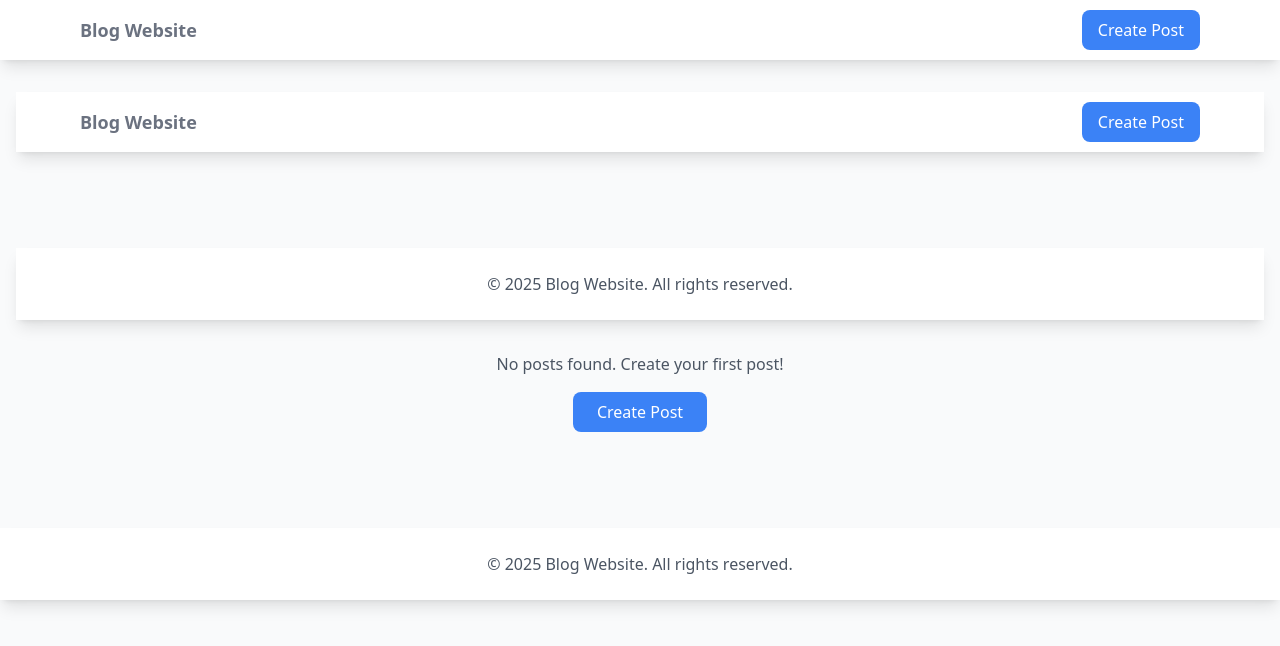
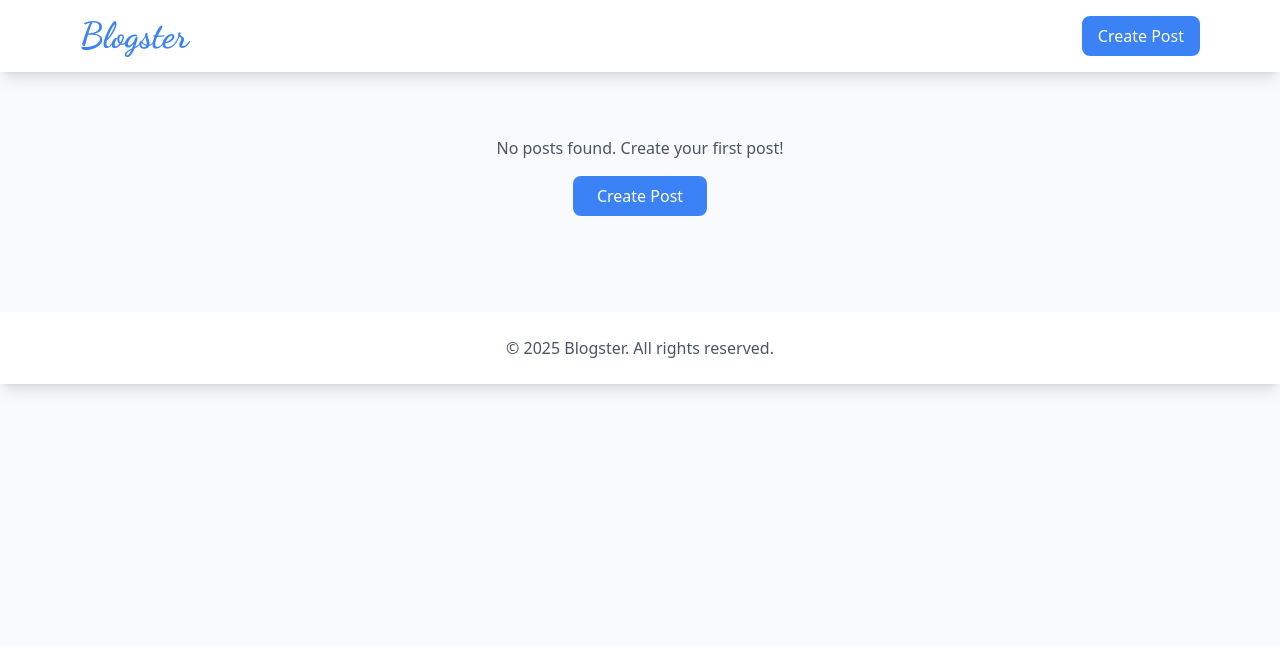
Before and after one commit to hyunkael/BlogWebsite, a Node server app: page / in a window 1280 px wide. Shown: the top 646 px of the page. Run offline with Node 20, Linux system fonts and the light colour scheme; data that the repository does not hold is empty; some libraries are stand-ins or nearby versions.

Commit message:
Change website name and font. Removed double header/footer error type shiii

```diff
--- a/src/views/error.ejs
+++ b/src/views/error.ejs
@@ -1,5 +1,3 @@
-<%- include('layout') %>
-
 <div class="text-center py-16">
     <h1 class="text-4xl font-bold text-gray-800 mb-4">Oops!</h1>
     <p class="text-xl text-gray-600 mb-8"><%= error %></p>
--- a/src/views/index.ejs
+++ b/src/views/index.ejs
@@ -1,5 +1,3 @@
-<%- include('layout') %>
-
 <div class="grid grid-cols-1 md:grid-cols-2 lg:grid-cols-3 gap-6">
     <% posts.forEach(post => { %>
         <div class="bg-white rounded-lg shadow-md overflow-hidden">
--- a/src/views/layout.ejs
+++ b/src/views/layout.ejs
@@ -3,7 +3,8 @@
 <head>
     <meta charset="UTF-8">
     <meta name="viewport" content="width=device-width, initial-scale=1.0">
-    <title>Blog Website</title>
+    <title>Blogster</title>
+    <link href="https://fonts.googleapis.com/css2?family=Dancing+Script:wght@700&display=swap" rel="stylesheet">
     <script src="https://cdn.tailwindcss.com"></script>
     <script>
         tailwind.config = {
@@ -11,11 +12,21 @@
                 extend: {
                     colors: {
                         primary: '#3B82F6',
+                    },
+                    fontFamily: {
+                        cursive: ['"Dancing Script"', 'cursive'],
                     }
                 }
             }
         }
     </script>
+    <style>
+        .logo {
+            font-family: 'Dancing Script', cursive;
+            font-size: 2.25rem;
+            line-height: 2.5rem;
+        }
+    </style>
 </head>
 <body class="bg-gray-50">
     <nav class="bg-white shadow-lg">
@@ -24,7 +35,7 @@
                 <div class="flex space-x-7">
                     <div>
                         <a href="/" class="flex items-center py-4">
-                            <span class="font-semibold text-gray-500 text-lg">Blog Website</span>
+                            <span class="logo text-primary">Blogster</span>
                         </a>
                     </div>
                 </div>
@@ -53,7 +64,7 @@
 
     <footer class="bg-white shadow-lg mt-8">
         <div class="container mx-auto px-4 py-6">
-            <p class="text-center text-gray-600">&copy; <%= new Date().getFullYear() %> Blog Website. All rights reserved.</p>
+            <p class="text-center text-gray-600">&copy; <%= new Date().getFullYear() %> Blogster. All rights reserved.</p>
         </div>
     </footer>
 </body>
--- a/src/views/posts/edit.ejs
+++ b/src/views/posts/edit.ejs
@@ -1,5 +1,3 @@
-<%- include('../layout') %>
-
 <div class="max-w-2xl mx-auto">
     <h1 class="text-3xl font-bold mb-8">Edit Post</h1>
     <form action="/posts/<%= post._id %>?_method=PUT" method="POST" enctype="multipart/form-data" class="space-y-6">
--- a/src/views/posts/new.ejs
+++ b/src/views/posts/new.ejs
@@ -1,5 +1,3 @@
-<%- include('../layout') %>
-
 <div class="max-w-2xl mx-auto">
     <h1 class="text-3xl font-bold mb-8">Create New Post</h1>
     <form action="/posts" method="POST" enctype="multipart/form-data" class="space-y-6">
--- a/src/views/posts/show.ejs
+++ b/src/views/posts/show.ejs
@@ -1,5 +1,3 @@
-<%- include('../layout') %>
-
 <div class="max-w-4xl mx-auto">
     <div class="bg-white rounded-lg shadow-md overflow-hidden">
         <% if (post.imageUrl) { %>
```
